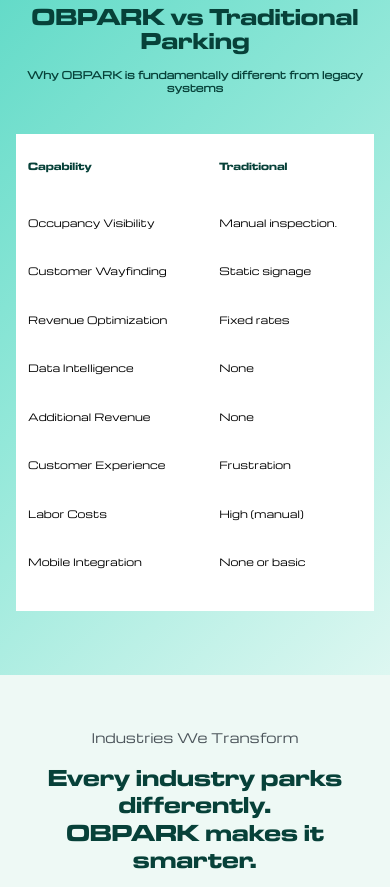
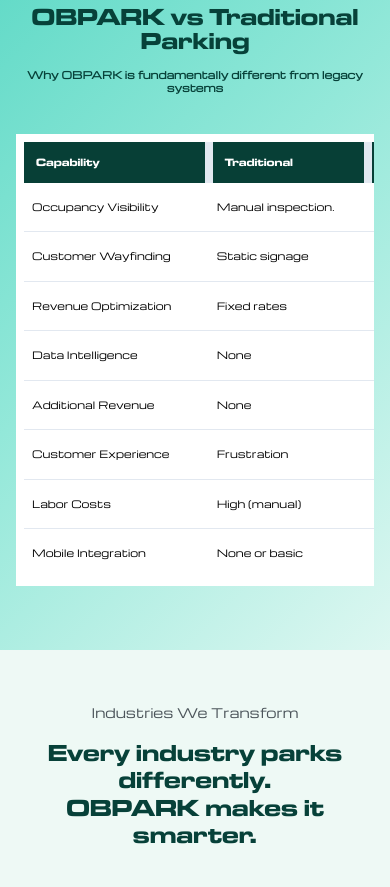
Before and after one commit to yatin-sharma07/OBPARK, a Next.js app in the folder apps/web/: page / in a window 390 px wide. Shown: the part 6700-7587 px from the top of the page. Built offline with nearby package versions, Linux system fonts and the light colour scheme; no server answers.

Commit message:
Home page changes

```diff
--- a/apps/web/components/Navbar.tsx
+++ b/apps/web/components/Navbar.tsx
@@ -280,7 +280,7 @@
               hover:scale-[1.03]
             "
                     >
-                        SCHEDULE CALL ↗
+                        SCHEDULE CALL   <img src="/Images/Navbar/Vector.png" alt="" className='ml-2' />
                     </Link>
                 </div>
 
--- a/apps/web/components/e-challan/HowToPaySection.tsx
+++ b/apps/web/components/e-challan/HowToPaySection.tsx
@@ -24,7 +24,7 @@
     OBPARK: {
         description:
             "E-Challan meaning is a fine imposed by the traffic police on individuals who violate traffic rules in India. It is a strong measure to prevent increasing traffic violations and ensure the safety of people on the road.",
-        image: "/images/e-challan/HowToCheck.png",
+        image: "/Images/e-challan/HowToCheck.png",
         steps: [
             {
                 number: "01",
@@ -57,7 +57,7 @@
         title: "Parivahan",
         description:
             "E-Challan meaning is a fine imposed by the traffic police on individuals who violate traffic rules in India. It is a strong measure to prevent increasing traffic violations and ensure the safety of people on the road.",
-        image: "/images/e-challan/HowToCheck.png",
+        image: "/Images/e-challan/HowToCheck.png",
         steps: [
             {
                 number: "01",
@@ -90,7 +90,7 @@
         title: "Offline",
         description:
             "E-Challan meaning is a fine imposed by the traffic police on individuals who violate traffic rules in India. It is a strong measure to prevent increasing traffic violations and ensure the safety of people on the road.",
-        image: "/images/e-challan/HowToCheck.png",
+        image: "/Images/e-challan/HowToCheck.png",
         steps: [
             {
                 number: "01",
--- a/apps/web/components/home/MintCta.tsx
+++ b/apps/web/components/home/MintCta.tsx
@@ -141,13 +141,9 @@
             rounded-none
             bg-white
 
-            px-3
-            py-6
-            sm:px-8
-            sm:py-10
-            md:px-12
-            md:py-12
-            lg:px-14
+            p-2
+            sm:p-3
+            md:p-3
           "
         >
           <table
@@ -163,15 +159,20 @@
                 <th
                   className={`
                     ${microgrammaBold.className}
-                    pb-6
-                    sm:pb-8
+                    bg-[#073f36]
+                    px-3
+                    py-3
+                    sm:px-4
+                    sm:py-4
                     text-left
                     text-[11px]
                     sm:text-[13px]
                     font-bold
-                    text-[#074139]
+                    text-white
                     md:text-[15px]
-                    xl:text-[25px]
+                    xl:text-[18px]
+                    border-r-[8px]
+                    border-white
                   `}
                 >
                   Capability
@@ -180,15 +181,20 @@
                 <th
                   className={`
                     ${microgrammaBold.className}
-                    pb-6
-                    sm:pb-8
+                    bg-[#073f36]
+                    px-3
+                    py-3
+                    sm:px-4
+                    sm:py-4
                     text-left
                     text-[11px]
                     sm:text-[13px]
                     font-bold
-                    text-[#074139]
+                    text-white
                     md:text-[15px]
-                    xl:text-[25px]
+                    xl:text-[18px]
+                    border-r-[8px]
+                    border-white
                   `}
                 >
                   Traditional
@@ -197,15 +203,18 @@
                 <th
                   className={`
                     ${microgrammaBold.className}
-                    pb-6
-                    sm:pb-8
+                    bg-[#073f36]
+                    px-3
+                    py-3
+                    sm:px-4
+                    sm:py-4
                     text-left
                     text-[11px]
                     sm:text-[13px]
                     font-bold
-                    text-[#074139]
+                    text-white
                     md:text-[15px]
-                    xl:text-[25px]
+                    xl:text-[18px]
                   `}
                 >
                   OBPARK
@@ -215,17 +224,16 @@
 
             <tbody>
               {comparisonRows.map((row) => (
-                <tr key={row.capability}>
+                <tr key={row.capability} className="border-b border-[#dedede] last:border-b-0">
                   <td
                     className="
                       py-4
-                      sm:py-6
-                      pr-4
-                      sm:pr-8
+                      sm:py-5
+                      px-2
+                      sm:px-3
                       text-[10px]
                       sm:text-[13px]
                       leading-tight
-                      sm:leading-none
                       text-black
                       md:text-[15px]
                     "
@@ -237,12 +245,12 @@
                   <td
                     className="
                       py-4
-                      pr-4
-                      sm:pr-8
+                      sm:py-5
+                      px-2
+                      sm:px-3
                       text-[10px]
                       sm:text-[13px]
                       leading-tight
-                      sm:leading-none
                       text-black
                       md:text-[15px]
                     "
@@ -254,16 +262,18 @@
                   <td
                     className="
                       py-4
+                      sm:py-5
+                      px-2
+                      sm:px-3
                       text-[10px]
                       sm:text-[13px]
                       leading-tight
-                      sm:leading-none
                       text-black
                       md:text-[15px]
                     "
                     style={{ fontFamily: 'var(--font-michroma)' }}
                   >
-                    <span className="mr-2 sm:mr-3 text-[13px] sm:text-[16px]">
+                    <span className="mr-2 sm:mr-3 text-[13px] sm:text-[16px] text-[#23e64a]">
                       ✓
                     </span>
                     {row.obpark}
```
Also changed, not shown: apps/web/public/Images/Navbar/Vector.png (added).
